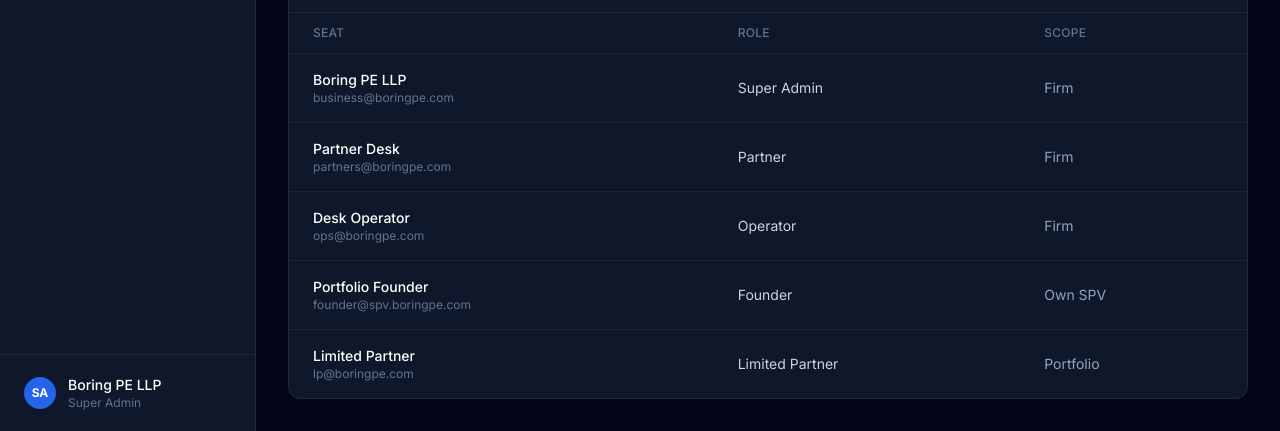
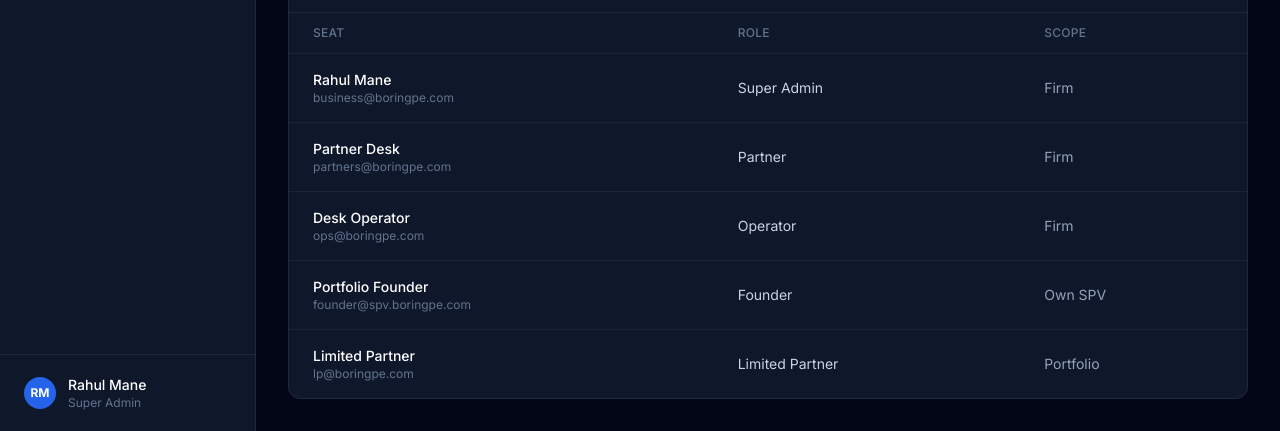
Before and after one commit to boring-pe/boringpe.com, a Next.js app: page /portal/access in a window 1280 px wide. Shown: the part 1022-1453 px from the top of the page. Built offline with nearby package versions, Linux system fonts and the light colour scheme; no server answers.

Commit message:
Name the Super Admin account Rahul Mane.

```diff
--- a/src/app/portal/layout.tsx
+++ b/src/app/portal/layout.tsx
@@ -71,7 +71,7 @@ export default async function PortalLayout({
               {meta.initials}
             </div>
             <div className="flex-1 min-w-0">
-              <div className="text-sm font-medium text-white truncate">Boring PE LLP</div>
+              <div className="text-sm font-medium text-white truncate">Rahul Mane</div>
               <div className="text-xs text-slate-500">{meta.label}</div>
             </div>
           </div>
--- a/src/lib/rbac.ts
+++ b/src/lib/rbac.ts
@@ -35,7 +35,7 @@ export const ROLE_META: Record<
   superadmin: {
     label: "Super Admin",
     detail: "Current portal account. Full control, including who may assume a role.",
-    initials: "SA",
+    initials: "RM",
   },
   admin: {
     label: "Admin",
@@ -65,7 +65,7 @@ export const ROLE_META: Record<
 };
 
 export const MEMBERS: { name: string; email: string; role: Role; scope: string }[] = [
-  { name: "Boring PE LLP", email: "business@boringpe.com", role: "superadmin", scope: "Firm" },
+  { name: "Rahul Mane", email: "business@boringpe.com", role: "superadmin", scope: "Firm" },
   { name: "Partner Desk", email: "partners@boringpe.com", role: "partner", scope: "Firm" },
   { name: "Desk Operator", email: "ops@boringpe.com", role: "operator", scope: "Firm" },
   { name: "Portfolio Founder", email: "founder@spv.boringpe.com", role: "founder", scope: "Own SPV" },
```
